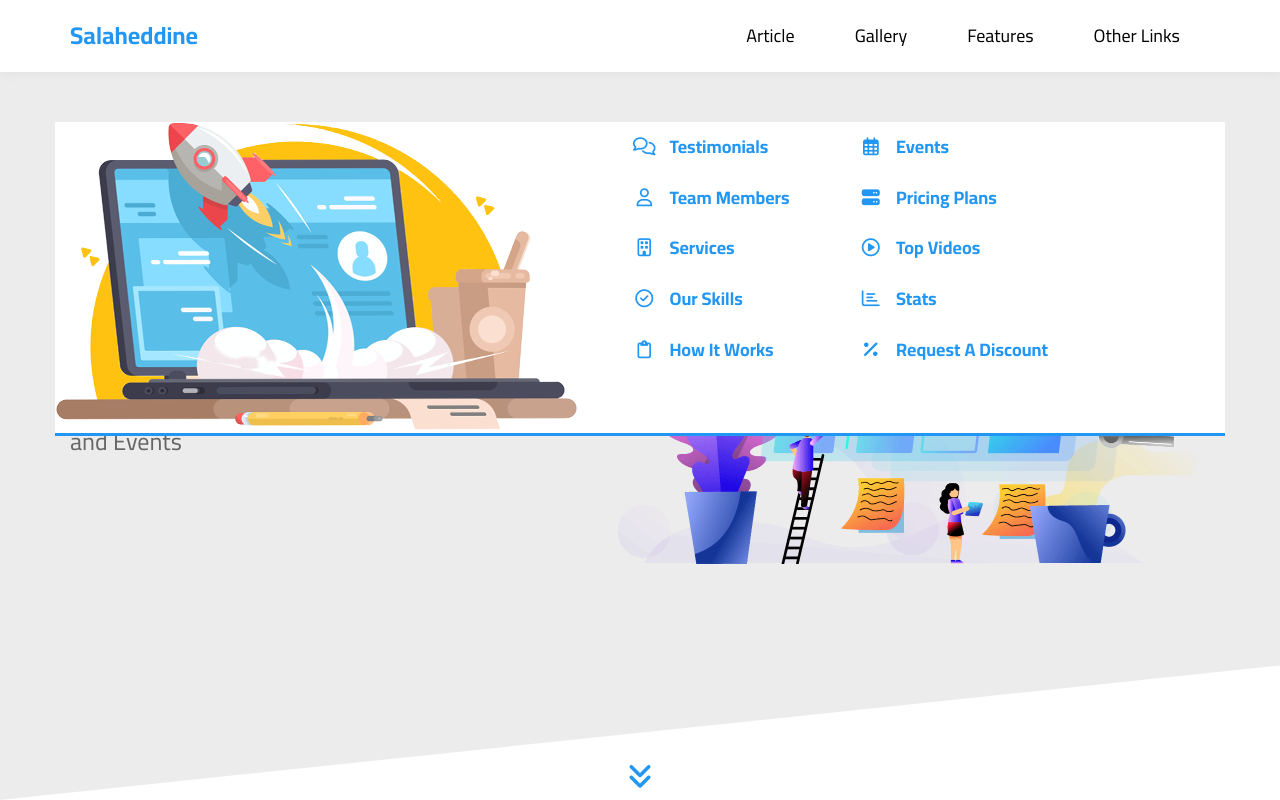
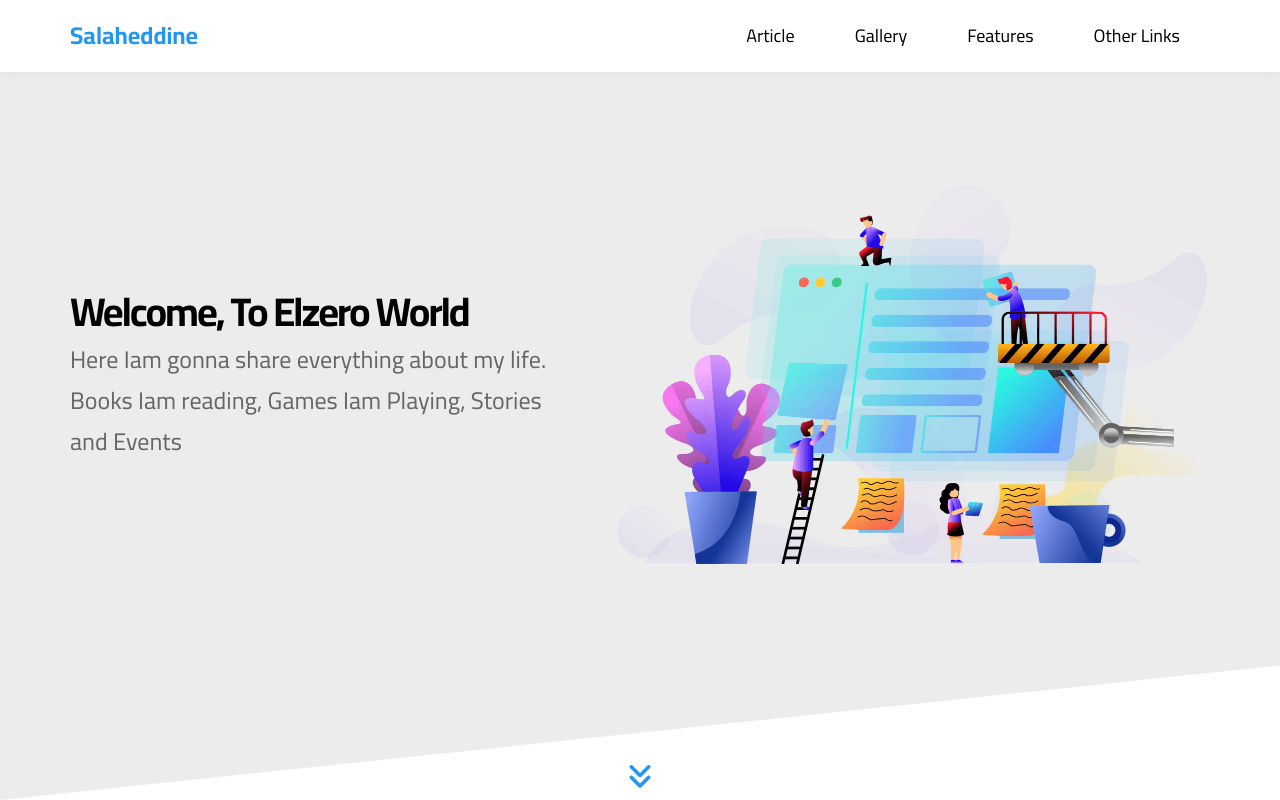
Before and after one commit to AksaimSalaheddine/Templet-Three, a plain HTML site: page index.html in a window 1280 px wide. Drawn offline with Linux system fonts and the light colour scheme.

Commit message:
mega-menu completed

```diff
--- a/css/main.css
+++ b/css/main.css
@@ -117,12 +117,54 @@ a {
   position: absolute;
   display: flex;
   gap: 40px;
+  padding: 20px;
   background-color: white;
-  z-index: 100;
+  z-index: -1;
   width: 100%;
   left: 0;
   top: calc(100% + 50px);
   border-bottom: 3px solid var(--main-color);
+}
+.header .mega-menu .links {
+  min-width: 240px;
+  flex: 1;
+}
+.header .mega-menu li {
+  position: relative;
+  transition: var(--main-transition);
+  -webkit-transition: var(--main-transition);
+  -moz-transition: var(--main-transition);
+  -ms-transition: var(--main-transition);
+  -o-transition: var(--main-transition);
+}
+.header .mega-menu li:hover {
+  margin-left: 10px; ;
+}
+.header .main-nav > li:last-child:hover .mega-menu {
+  z-index: 100;
+  top: calc(100% + 1px);
+}
+.header .mega-menu li::before {
+  content: "";
+  position: absolute;
+  width: 100%;
+  height: 100%;
+  left: 0;
+  top: 0;
+  z-index: -1;
+  background-color: #f0f0f0;
+  opacity: 0;
+  transition: var(--main-transition);
+  -webkit-transition: var(--main-transition);
+  -moz-transition: var(--main-transition);
+  -ms-transition: var(--main-transition);
+  -o-transition: var(--main-transition);
+}
+.header .mega-menu li:hover::before {
+  opacity: 1;
+}
+.header .mega-menu li:not(:last-child){
+  border-bottom: 1px solid #e9e6e6;
 }
 .header .mega-menu li a {
   padding: 15px;
@@ -150,8 +192,20 @@ a {
     height: 50px;
     font-size: 14px;
   }
+  .header .mega-menu {
+    flex-direction: column;
+    gap: 0;
+    padding: 5px;
+  }
+  .header .mega-menu ul:first-of-type li:last-child {
+      border-bottom: 1px solid #e9e6e6;
+  }
 }
-
+@media (max-width:991px) {
+  .header .mega-menu img {
+    display: none;
+  }
+}
 /* End header  */
 /* start landing */
 .landing {
```
